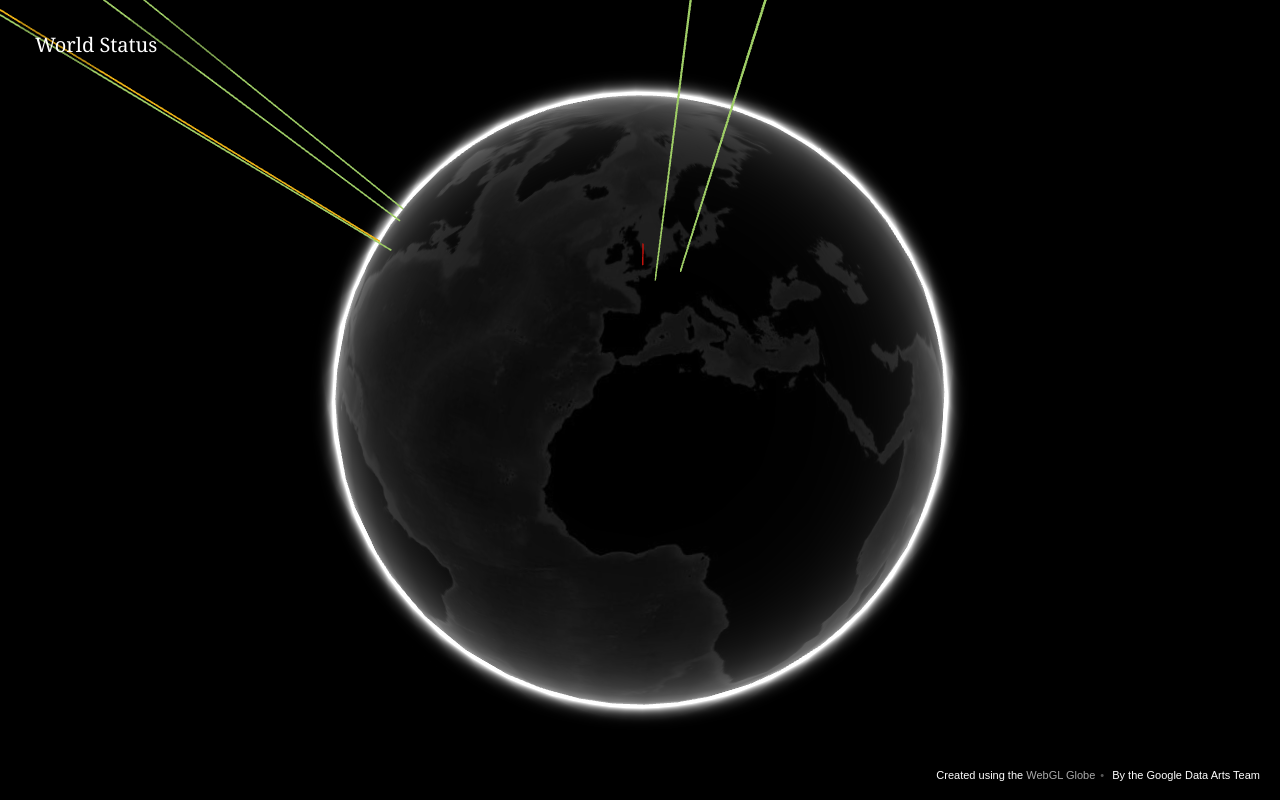
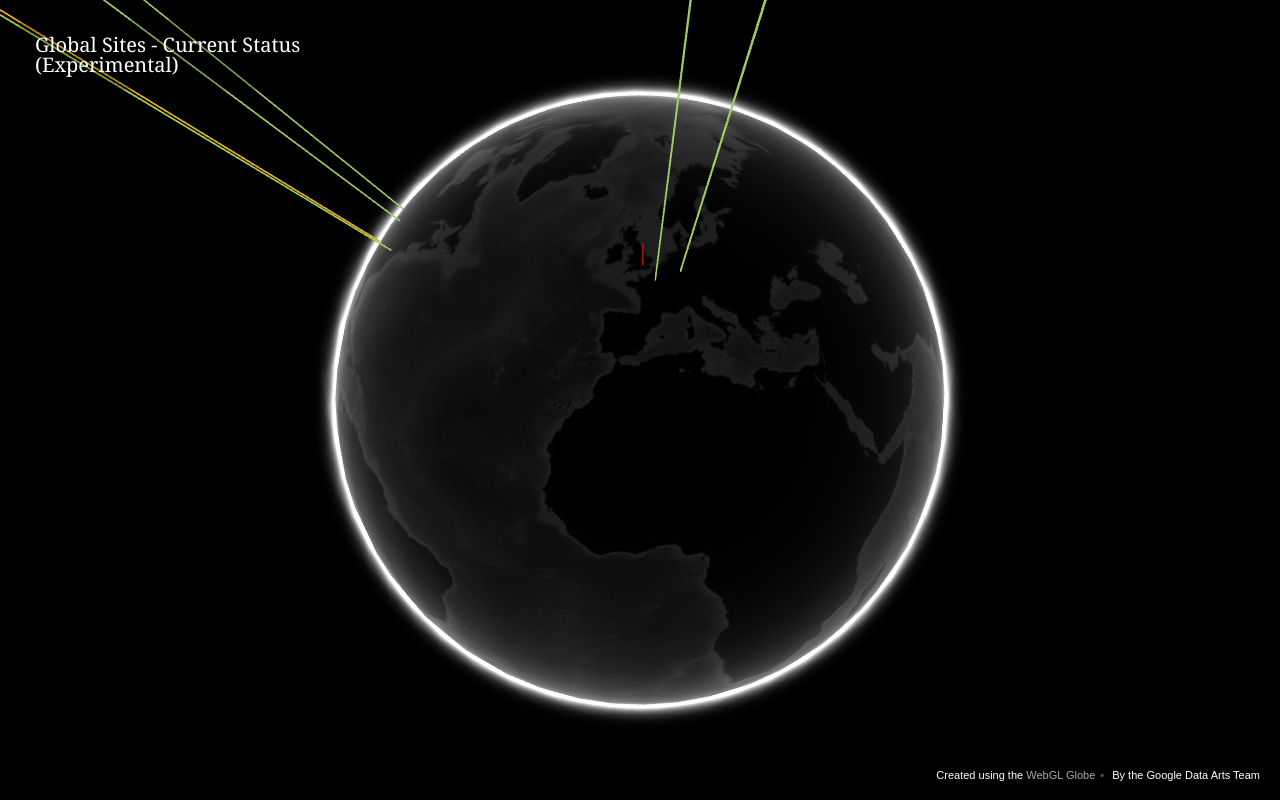
Before and after one commit to shrej/globe, a plain HTML site: page dark.html in a window 1280 px wide. Drawn offline with Linux system fonts and the light colour scheme; animation ran at ten frames a second.

Commit message:
Update Text

```diff
--- a/dark.html
+++ b/dark.html
@@ -100,7 +100,7 @@
 </div>
 
 <div id="title">
-  World Status
+  Global Sites - Current Status (Experimental)
 </div>
 
 <script type="text/javascript" src="globe/third-party/Detector.js"></script>
```
Also changed, not shown: index.html (+1 -1 lines).
